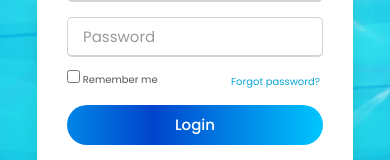
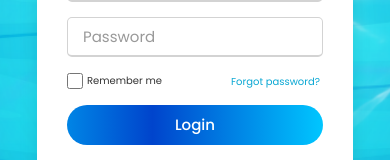
Before and after one commit to sandrineacibar/e-hydroV2, a Vue app: page / in a window 390 px wide. Shown: the part 429-589 px from the top of the page. Built offline with nearby package versions, Linux system fonts and the light colour scheme.

Commit message:
fix: adjsut remember me checkbox

```diff
--- a/src/views/LoginPage.vue
+++ b/src/views/LoginPage.vue
@@ -390,6 +390,20 @@ form .btn input[type='submit'] {
   color: #555;
 }
 
+.remember-me {
+  display: flex;
+  align-items: center;
+  gap: 8px;
+  font-size: 14px;
+  color: #333;
+}
+
+.remember-me input[type='checkbox'] {
+  width: 18px;
+  height: 18px;
+  accent-color: #0044cc;
+  cursor: pointer;
+}
 .eye-icon {
   position: absolute;
   right: 10px;
@@ -484,5 +498,16 @@ input[type='password'] {
   .form-inner form .field input {
     font-size: 15px;
   }
+
+  .remember-me {
+    font-size: 10px;
+    gap: 4px;
+    margin-top: 4px;
+  }
+
+  .remember-me input[type='checkbox'] {
+    width: 16px;
+    height: 16px;
+  }
 }
 </style>
```
